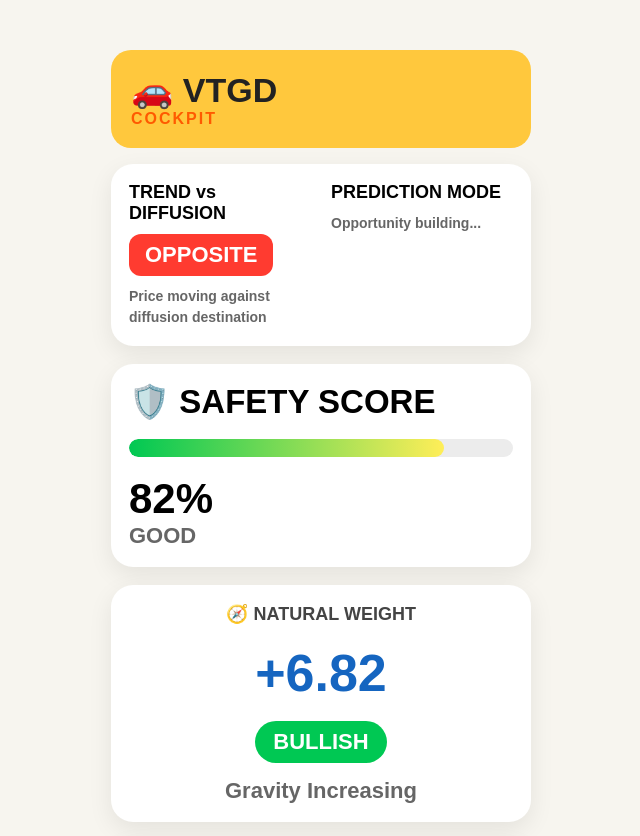
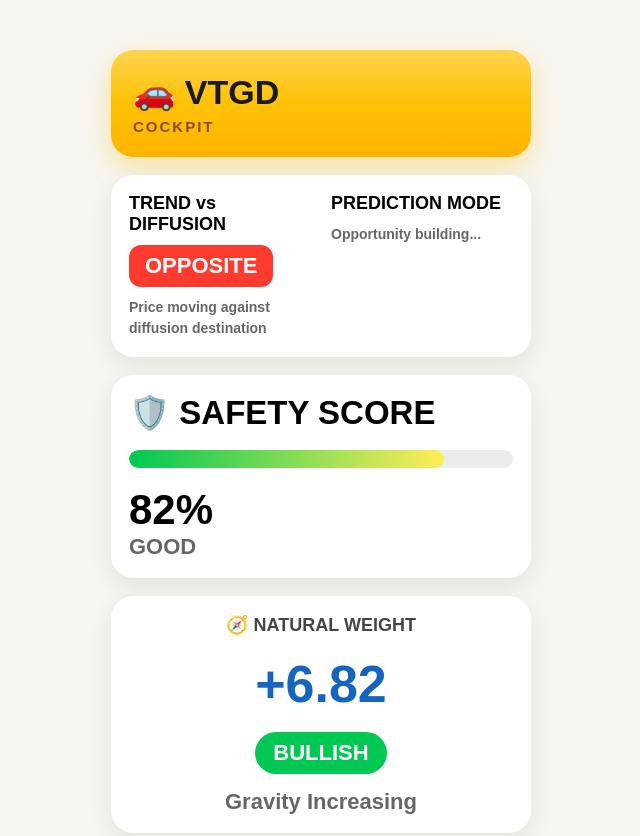
Before and after one commit to ardhnarishwar-ai/VTGD, a plain HTML site: page frontend/index.html in a window 1280 px wide. Shown: the top 836 px of the page, without its empty margins (319-959 px from the left). Drawn offline with Linux system fonts and the light colour scheme.

Commit message:
Add header styles with gradient background

```diff
--- a/frontend/style.css
+++ b/frontend/style.css
@@ -321,3 +321,33 @@ body{
 
     box-shadow:0 8px 25px rgba(0,0,0,.08);
 }
+.header{
+    background:linear-gradient(180deg,#FFD54F,#FFC107,#FFB300);
+
+    border-radius:22px;
+
+    padding:22px;
+
+    margin-bottom:18px;
+
+    color:#1a1a1a;
+
+    text-align:left;
+
+    box-shadow:0 10px 25px rgba(255,193,7,.35);
+}
+
+.header h1{
+    margin:0;
+    font-size:34px;
+    font-weight:700;
+}
+
+.header span{
+    display:block;
+    margin-top:6px;
+    font-size:15px;
+    letter-spacing:2px;
+    color:#8a4b00;
+    font-weight:600;
+}
```
